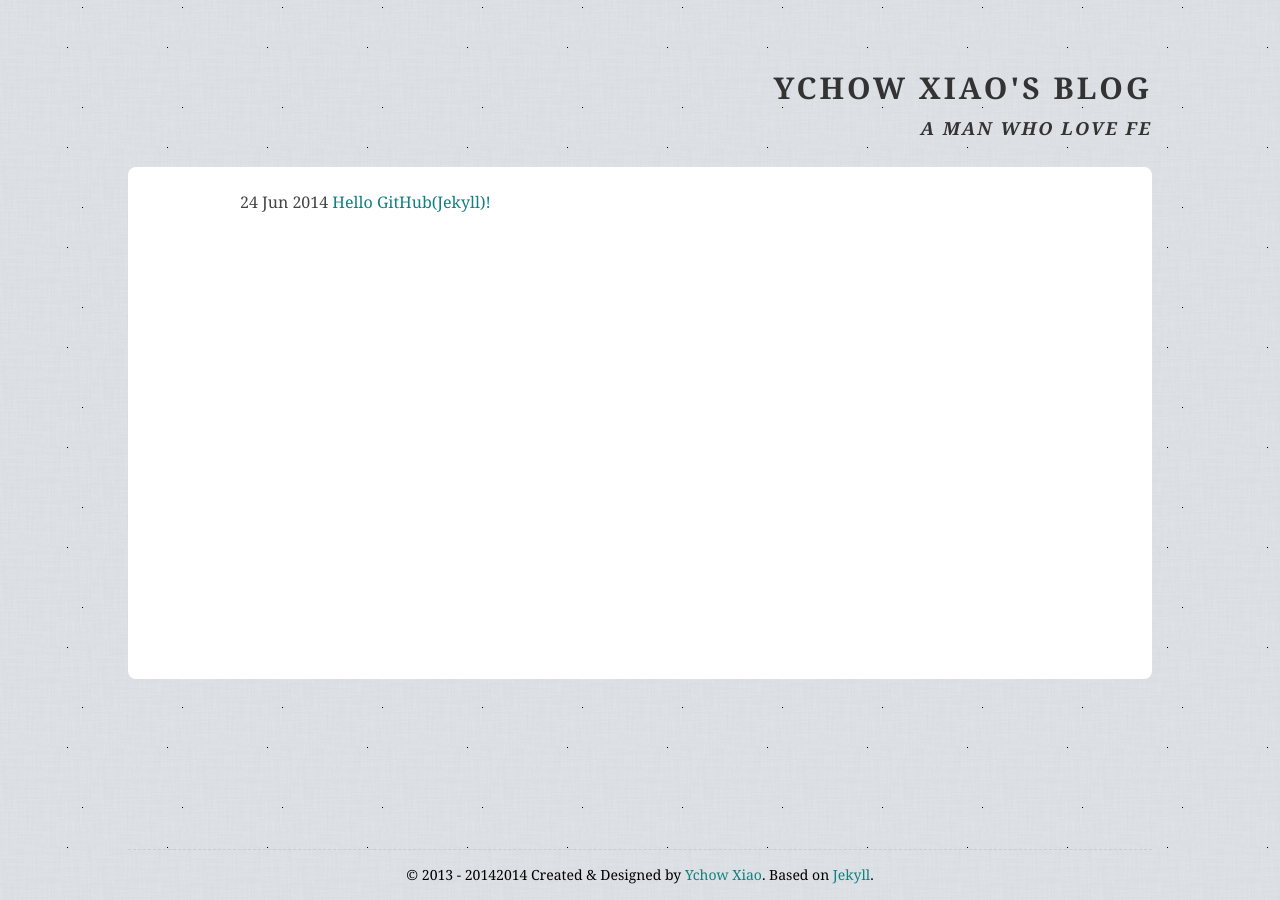
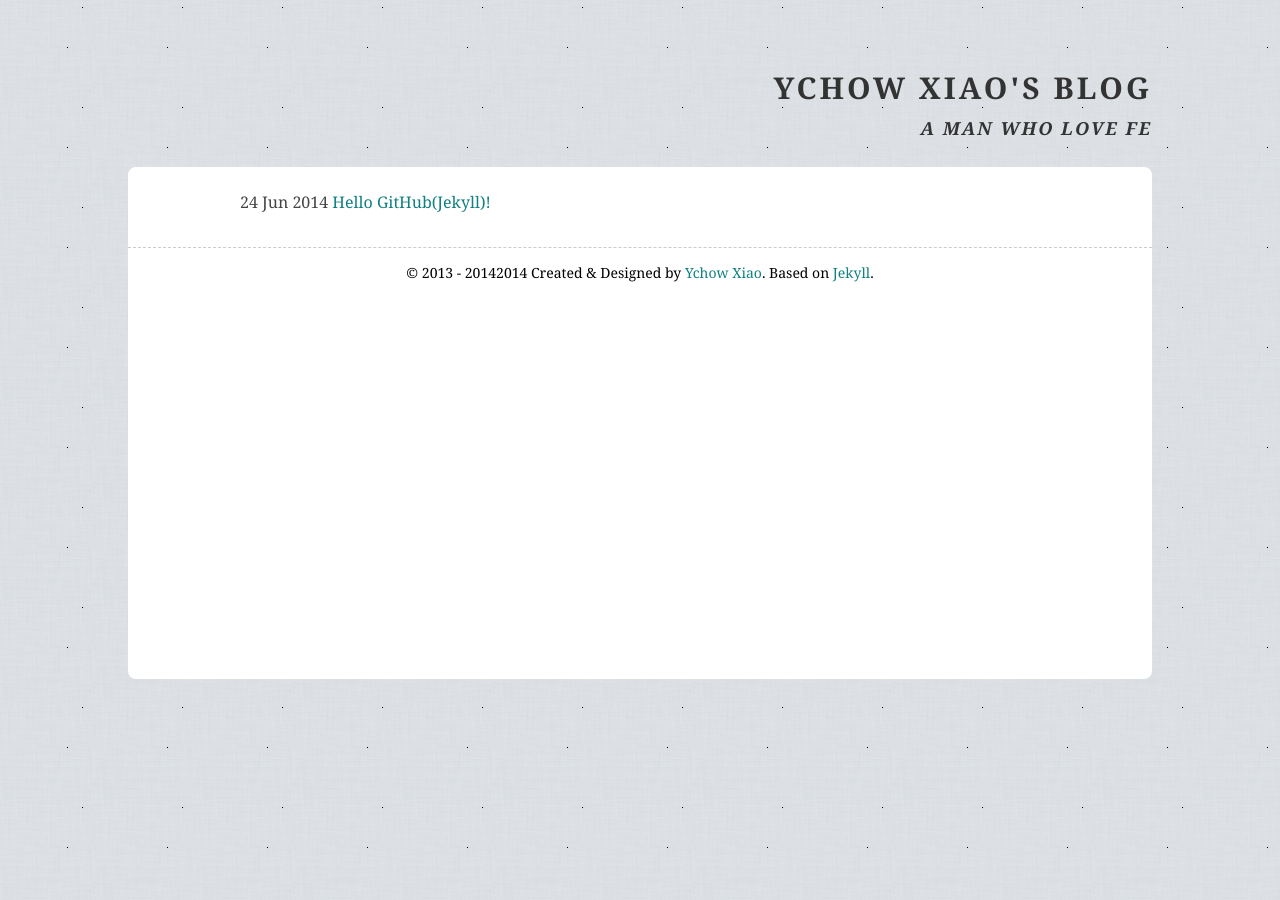
Before and after one commit to kai517/ychowxiao, a Jekyll site: the page built from index.html, in a window 1280 px wide. Built offline with Jekyll 4.4.1, drawn with Linux system fonts in a browser that asks for light colours.

Commit message:
Update main.css

```diff
--- a/css/main.css
+++ b/css/main.css
@@ -118,4 +118,4 @@
 #blog p{text-align:left;text-indent:2em;}
 ul{width:800px;margin:0 auto;}
 ul li{margin-bottom:10px;}
-#ft{width:1024px;padding:10px 0 ;border-top:1px dashed #ccc;position:fixed;bottom:0;left:50%;margin-left:-512px;color:#000;font-size:14px;line-height:30px;text-align:center;}
+#ft{padding:10px 0 ;border-top:1px dashed #ccc;color:#000;font-size:14px;line-height:30px;text-align:center;}
```
